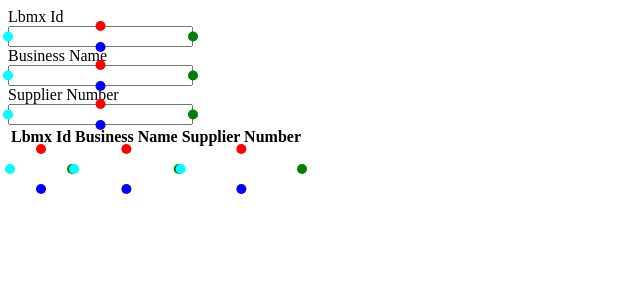
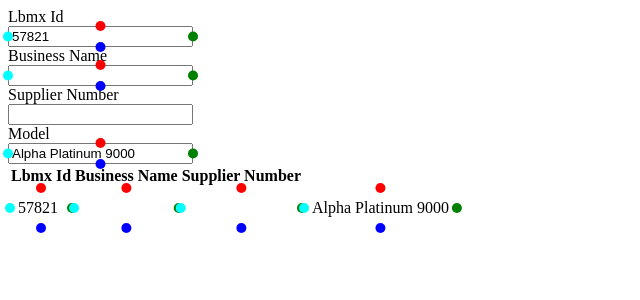
Before and after one commit to datacrush/data-path, a React (Vite) app: page / in a window 1280 px wide. Shown: the top 300 px of the page, without its empty margins (0-640 px from the left). Built offline with nearby package versions, Linux system fonts and the light colour scheme.

Commit message:
setup inputs

```diff
--- a/src/App.tsx
+++ b/src/App.tsx
@@ -9,17 +9,20 @@ function App() {
     externalId: useRef<HTMLInputElement>(null),
     businessName: useRef<HTMLInputElement>(null),
     supplierNumber: useRef<HTMLInputElement>(null),
+    model: useRef<HTMLInputElement>(null),
   };
 
   const tableRefs = {
     externalId: useRef<HTMLTableCellElement>(null),
     businessName: useRef<HTMLTableCellElement>(null),
     supplierNumber: useRef<HTMLTableCellElement>(null),
+    model: useRef<HTMLTableCellElement>(null),
   };
 
-  const [externalId, setExternalId] = useState<number | null>(null);
-  const [businessName, setBusinessName] = useState<string | null>(null);
-  const [supplierNumber, setSupplierNumber] = useState<string | null>(null);
+  const [externalId, setExternalId] = useState<number>(57821);
+  const [businessName, setBusinessName] = useState<string>("");
+  const [supplierNumber, setSupplierNumber] = useState<string>("");
+  const [model, setModel] = useState<string | null>("Alpha Platinum 9000");
 
   return (
     <div>
@@ -37,6 +40,7 @@ function App() {
           label="Lbmx Id"
           type="number"
           name="externalId"
+          value={externalId}
           onInput={(value) => setExternalId(Number(value))}
         />
         <DiagramInput
@@ -44,6 +48,7 @@ function App() {
           label="Business Name"
           type="text"
           name="businessName"
+          value={businessName}
           onInput={(value) => setBusinessName(String(value))}
         />
         <DiagramInput
@@ -51,7 +56,16 @@ function App() {
           label="Supplier Number"
           type="text"
           name="supplierNumber"
+          value={supplierNumber}
           onInput={(value) => setSupplierNumber(String(value))}
+        />
+        <DiagramInput
+          inputRef={fieldRefs.supplierNumber}
+          label="Model"
+          type="text"
+          name="model"
+          value={model}
+          onInput={(value) => setModel(String(value))}
         />
       </div>
 
@@ -78,6 +92,7 @@ function App() {
                 value={supplierNumber}
                 inputRef={tableRefs.supplierNumber}
               />
+              <DiagramOutput value={model} inputRef={tableRefs.model} />
             </tr>
           </tbody>
         </table>
--- a/src/components/DiagramInput.tsx
+++ b/src/components/DiagramInput.tsx
@@ -3,6 +3,7 @@ interface Props {
   type: string;
   name: string;
   inputRef: React.RefObject<HTMLInputElement>;
+  value?: string | number | null;
   onInput?: (value: number | string | null) => void;
 }
 
@@ -12,11 +13,12 @@ export default function DiagramInput({
   name,
   onInput,
   type,
+  value,
 }: Props) {
   const handleInput = (event: React.ChangeEvent<HTMLInputElement>) => {
     const element = event.target;
     if (onInput) {
-      onInput(element.value ?? null);
+      onInput(element.value ?? "");
     }
   };
 
@@ -29,6 +31,7 @@ export default function DiagramInput({
         id={name}
         name={name}
         type={type}
+        value={value ?? undefined}
       />
     </div>
   );
```
